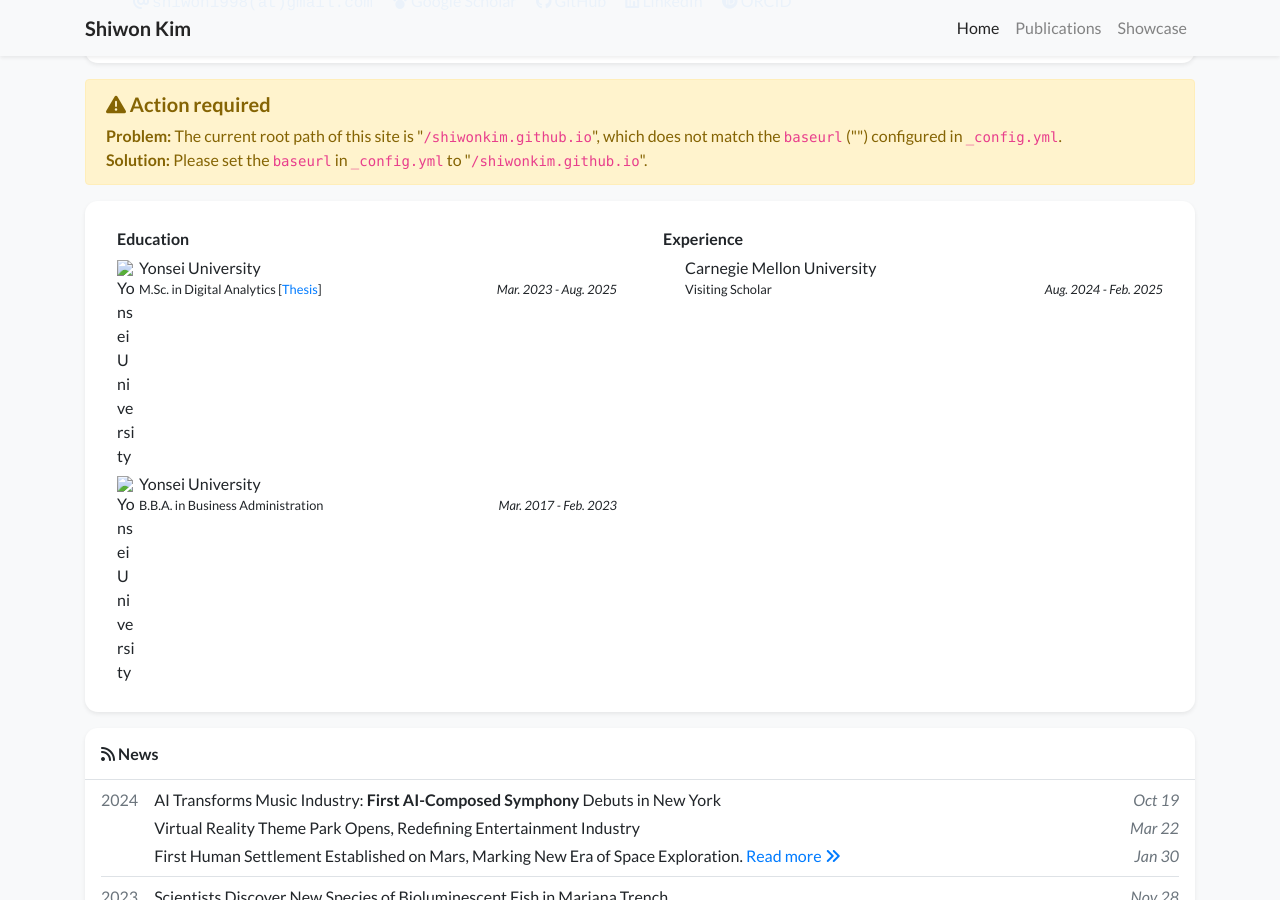
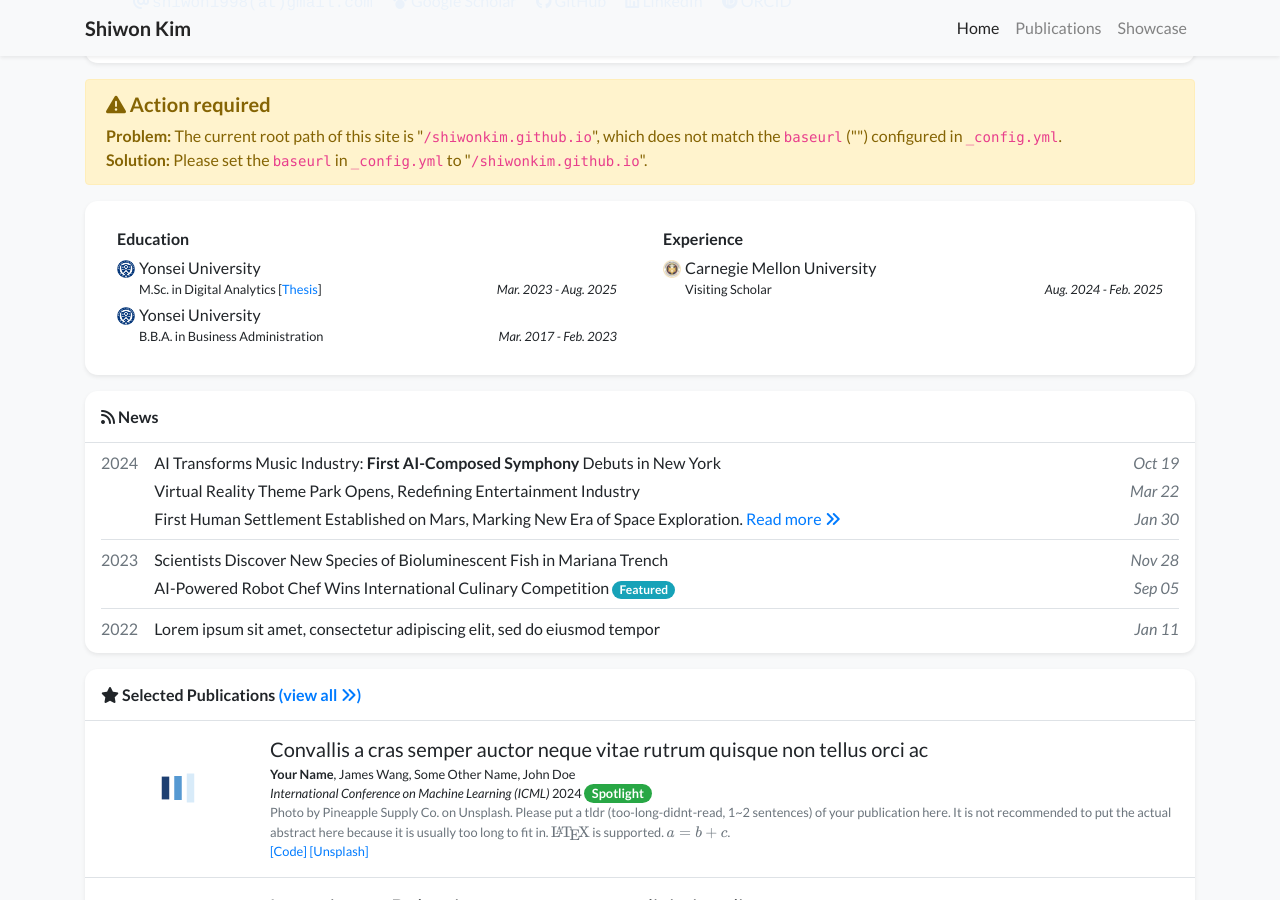
Before and after one commit to shiwonkim/shiwonkim.github.io, a Jekyll site: the page built from index.html, in a window 1280 px wide and 900 px high, scrolled down 404 px. Built offline with Jekyll 4.4.1, drawn with Linux system fonts in a browser that asks for light colours; nearby versions of some CDN libraries; a style sheet for code colours, icons or effects is not loaded.

Commit message:
edit profile

```diff
--- a/_data/profile.yml
+++ b/_data/profile.yml
@@ -42,17 +42,17 @@
 #     Ph.D. Student
 #   date: Sep. 2024 - present
 - name: Yonsei University
-  logo: /assets/images/Yonsei.svg
+  logo: /assets/images/badges/Yonsei.png
   position: M.Sc. in Digital Analytics [<a href="https://drive.google.com/file/d/1b8WPrng_qombcY7kuuBcZLOXR2rwLRtW/view?usp=sharing" target="_blank">Thesis</a>]
   date: Mar. 2023 - Aug. 2025
 - name: Yonsei University
-  logo: /assets/images/Yonsei.svg
+  logo: /assets/images/badges/Yonsei.png
   position: B.B.A. in Business Administration
   date: Mar. 2017 - Feb. 2023
 
 experience:
 - name: Carnegie Mellon University
-  logo: /assets/images/empty_300x200.png
+  logo: /assets/images/badges/CMU.jpg
   position: Visiting Scholar
   date: Aug. 2024 - Feb. 2025
 
```
Also changed, not shown: assets/images/badges/CMU.jpg (added), assets/images/badges/Yonsei.png (added), assets/images/badges/Yonsei.svg (deleted).
